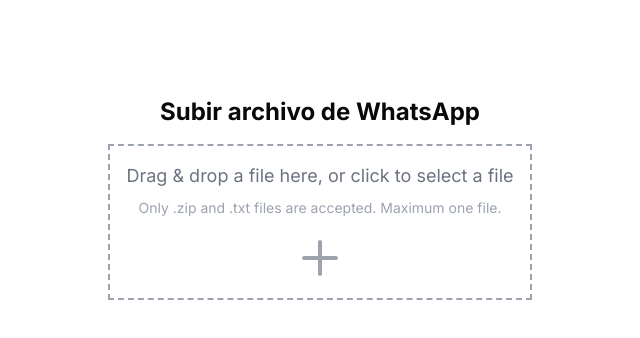
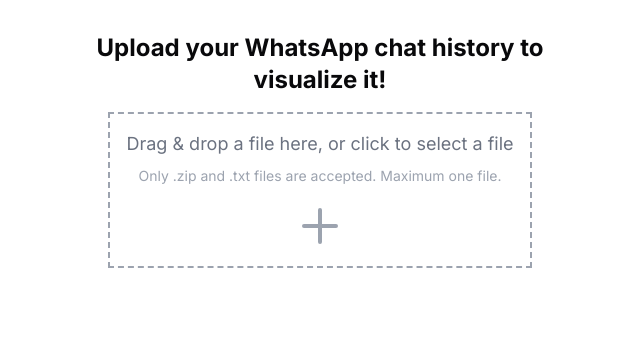
Before and after one commit to la-lo-go/whatsgraph, a Next.js app: page / in a window 1280 px wide. Shown: the top 338 px of the page, without its empty margins (320-960 px from the left). Built offline with nearby package versions, Linux system fonts and the light colour scheme.

Commit message:
Update: page title and description in layout.tsx

```diff
--- a/src/app/page.tsx
+++ b/src/app/page.tsx
@@ -13,11 +13,11 @@
   };
 
   return (
-    <main className="flex min-h-screen flex-col items-center justify-between p-24 max-lg:px-4">
+    <main className="flex min-h-screen flex-col items-center justify-between px-20 p-8 max-lg:px-4">
       {!messages ? (
         <div className="w-full max-w-md">
           <h1 className="text-2xl font-bold mb-4 text-center">
-            Subir archivo de WhatsApp
+            Upload your WhatsApp chat history to visualize it!
           </h1>
           <div className="flex justify-center">
             <MyDropzone onMessagesParsed={handleMessagesParsed} />
```
